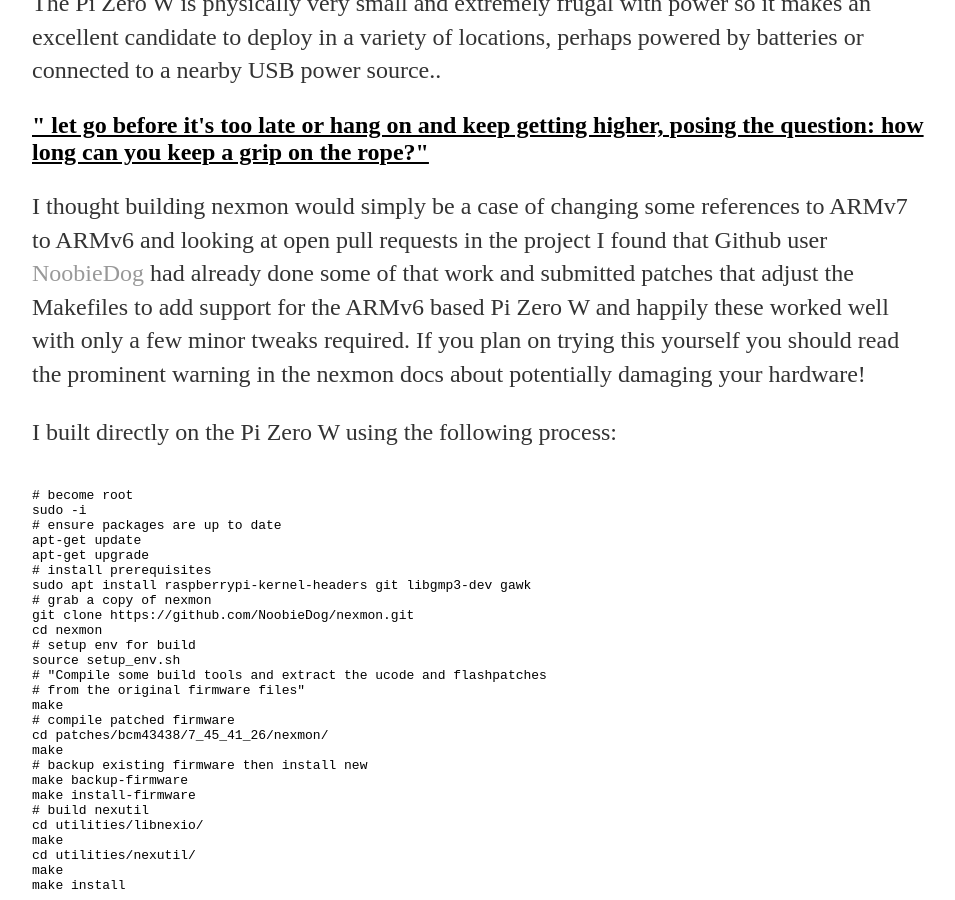
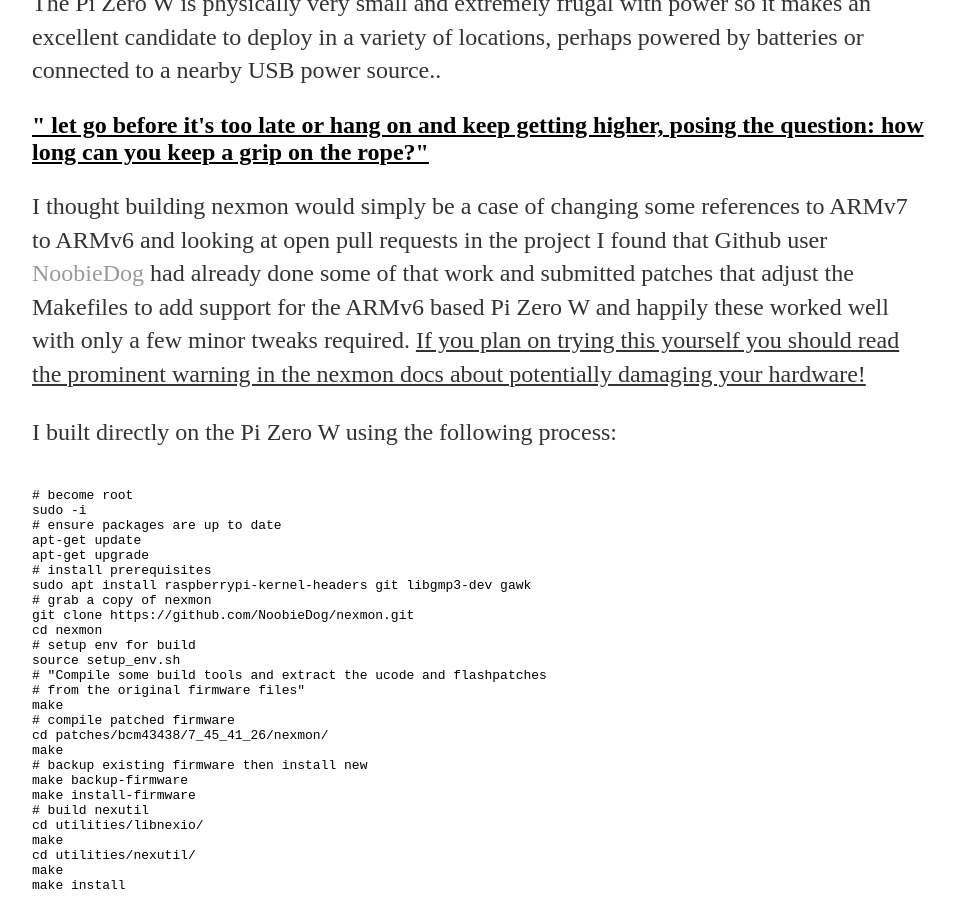
Before and after one commit to linuxthor/linuxthor.github.io, a Jekyll site: the page built from projects/pi-zero-w-monitor-mode/index.html, in a window 1280 px wide and 900 px high, scrolled down 733 px. Shown: the whole window, without its empty margins (160-1115 px from the left). Built offline with Jekyll 4.4.1, drawn with Linux system fonts in a browser that asks for light colours.

```diff
--- a/projects/pi-zero-w-monitor-mode/index.html
+++ b/projects/pi-zero-w-monitor-mode/index.html
@@ -19,8 +19,8 @@ title: Monitor mode on the Raspberry Pi Zero W
 	   <p>I thought building nexmon would simply be a case of changing some references to ARMv7 to ARMv6 and looking at open pull requests in the project
            I found that Github user <a href="https://github.com/NoobieDog/nexmon">NoobieDog</a> had already done some of that work and submitted
 	   patches that adjust the Makefiles to add support for the ARMv6 based Pi Zero W and happily these worked well with only a few minor
-           tweaks required. If you plan on trying this yourself you should read the prominent warning in the nexmon docs about
-	   potentially damaging your hardware!<p>
+           tweaks required. <u>If you plan on trying this yourself you should read the prominent warning in the nexmon docs about
+           potentially damaging your hardware!</u><p>
 	   <p>I built directly on the Pi Zero W using the following process:
            <pre><code>
 # become root
```
